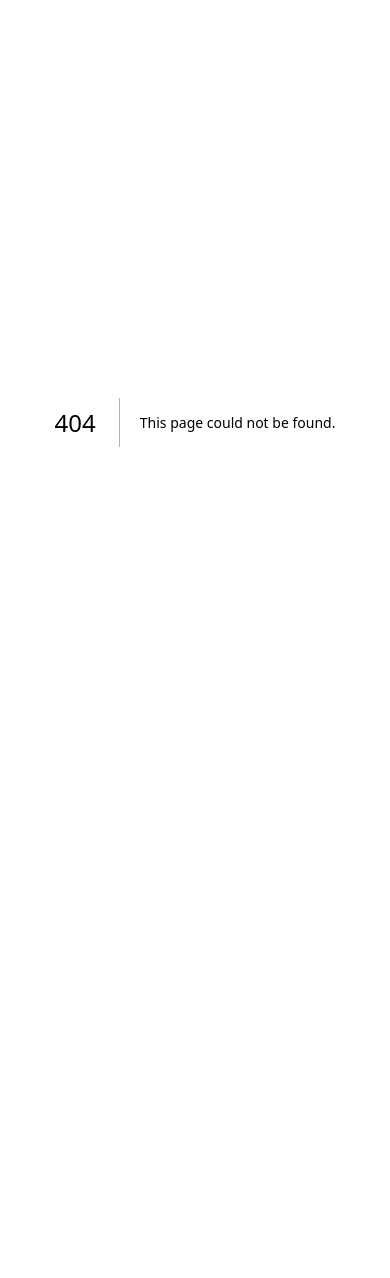
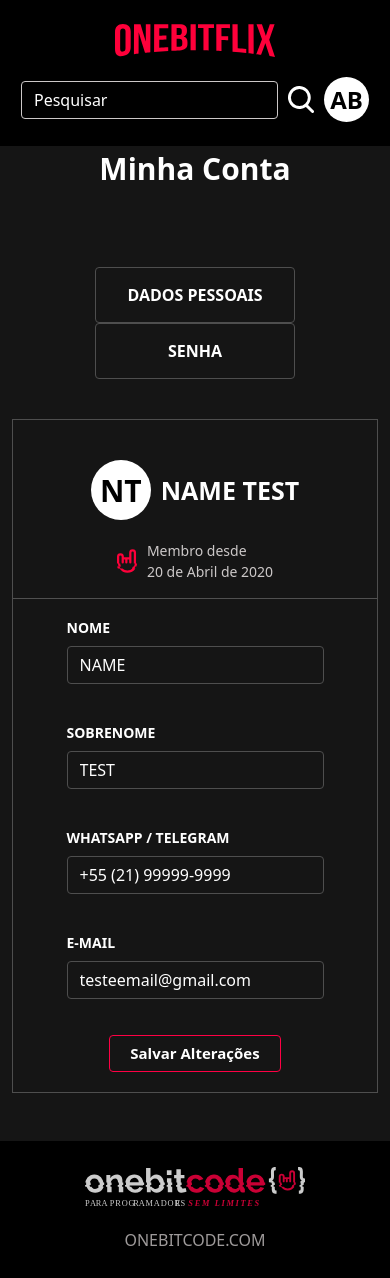
Before and after one commit to Viniciusrbr/onebitflix-frontend, a Next.js app: page /profile in a window 390 px wide. Before the commit this address had no page. Before the commit the page ends 844 px from the top, so only its background shows below. Built offline with nearby package versions, Linux system fonts and the light colour scheme.

Commit message:
Criação dos elementos da página de informações do usuário, do seu estilo visual e também da sua responsividade completa - profile (Usuário)

```diff
--- /dev/null
+++ b/pages/profile.tsx
@@ -0,0 +1,52 @@
+import Head from "next/head";
+import styles from "../styles/profile.module.scss";
+import UserForm from "@/src/components/profile/user";
+import HeaderAuth from "@/src/components/common/headerAuth";
+import { Button, Col, Container, Row } from "reactstrap";
+import Footer from "@/src/components/common/footer";
+
+const UserInfo = function () {
+  return (
+    <>
+      <Head>
+        <title>Onebitflix - Meus Dados</title>
+        <link rel="shortcut icon" href="/favicon.svg" type="image/x-icon" />
+      </Head>
+      <main>
+
+        <div className={styles.header}>
+          <HeaderAuth />
+        </div>
+
+
+        <Container calssName="py-5">
+          <p className={styles.title}>Minha Conta</p>
+          <Row className="pt-3 pb-5">
+
+            <Col md={4} className={styles.btnColumn}>
+              <Button outline className={styles.renderForm}>
+                DADOS PESSOAIS
+              </Button>
+              <Button outline className={styles.renderForm}>
+                SENHA
+              </Button>
+            </Col>
+
+            <Col md>
+              <UserForm />
+            </Col>
+
+          </Row>
+        </Container>
+
+        <div className={styles.footer}>
+          <Footer />
+        </div>
+
+
+      </main>
+    </>
+  );
+};
+
+export default UserInfo;
--- /dev/null
+++ b/src/components/profile/user/index.tsx
@@ -0,0 +1,93 @@
+import { Button, Form, FormGroup, Input, Label } from "reactstrap";
+import styles from "../../../../styles/profile.module.scss";
+
+const UserForm = function () {
+    return (
+        <>
+            <Form className={styles.form}>
+                <div className={styles.formName}>
+                    <p className={styles.nameAbbreviation}>NT</p>
+                    <p className={styles.userName}>NAME TEST</p>
+                </div>
+
+                <div className={styles.memberTime}>
+                    <img src="/profile/iconUserAccount.svg" alt="iconProfile" className={styles.memberTimeImg} />
+                    <p className={styles.memberText}>Membro desde <br /> 20 de Abril de 2020</p>
+                </div>
+
+                <hr />
+
+                <div className={styles.inputFlexDiv}>
+                    <FormGroup>
+                        <Label className={styles.label} for="firstName">
+                            NOME
+                        </Label>
+                        <Input
+                            name="firstName"
+                            type="text"
+                            id="firstName"
+                            placeholder="Qual o seu primeiro nome?"
+                            required
+                            maxLength={20}
+                            className={styles.inputFlex}
+                            value={"Name"}
+                        />
+                    </FormGroup>
+                    <FormGroup>
+                        <Label className={styles.label} for="lastName">
+                            SOBRENOME
+                        </Label>
+                        <Input
+                            name="lastName"
+                            type="text"
+                            id="lastName"
+                            placeholder="Qual o seu último nome?"
+                            required
+                            maxLength={20}
+                            className={styles.inputFlex}
+                            value={"Test"}
+                        />
+                    </FormGroup>
+                </div>
+
+                <div className={styles.inputNormalDiv}>
+                    <FormGroup>
+                        <Label className={styles.label} for="phone">
+                            WHATSAPP / TELEGRAM
+                        </Label>
+                        <Input
+                            name="phone"
+                            type="tel"
+                            id="phone"
+                            placeholder="(xx) 9xxxx-xxxx"
+                            required
+                            className={styles.input}
+                            value={"+55 (21) 99999-9999"}
+                        />
+                    </FormGroup>
+                    <FormGroup>
+                        <Label className={styles.label} for="email">
+                            E-MAIL
+                        </Label>
+                        <Input
+                            name="email"
+                            type="email"
+                            id="email"
+                            placeholder="Coloque o seu email"
+                            required
+                            className={styles.input}
+                            value={"testeemail@gmail.com"}
+                        />
+                    </FormGroup>
+
+                    <Button className={styles.formBtn} outline>
+                        Salvar Alterações
+                    </Button>
+                </div>
+
+            </Form>
+        </>
+    );
+};
+
+export default UserForm;
--- /dev/null
+++ b/styles/profile.module.scss
@@ -0,0 +1,190 @@
+@import "./colors.module.scss";
+
+.header,
+.footer {
+    background-color: black;
+}
+
+.form {
+    border: 1px solid $darkGray;
+    padding: 20px 0px;
+    max-width: 100%;
+}
+
+.formName {
+    display: flex;
+    align-items: center;
+    justify-content: center;
+    gap: 10px;
+
+    width: 80%;
+    margin: 20px auto;
+    text-transform: uppercase;
+}
+
+.nameAbbreviation {
+    font-size: 40px;
+    font-weight: bold;
+
+    min-height: 70px;
+    min-width: 70px;
+    border-radius: 50%;
+
+    background-color: white;
+    color: black;
+    display: flex;
+    justify-content: center;
+    align-items: center;
+}
+
+.userName {
+    font-size: 30px;
+    font-weight: bold;
+}
+
+.memberTime {
+    display: flex;
+    justify-content: center;
+    gap: 10px;
+}
+
+.memberTimeImg {
+    width: 20px;
+}
+
+.memberText {
+    font-size: 14px;
+    color: $lightGray;
+}
+
+// Form
+
+.inputFlexDiv {
+    display: flex;
+    flex-wrap: wrap;
+    justify-content: center;
+    gap: 50px;
+}
+
+.label {
+    font-size: 14px;
+    font-weight: bold;
+}
+
+.inputFlex {
+    text-transform: uppercase;
+
+    width: 250px;
+    background-color: transparent;
+    border: 1px solid $darkGray;
+    color: white;
+
+    &::placeholder {
+        color: $lightGray;
+    }
+
+    &:focus {
+        box-shadow: none;
+        border-color: $lightRed;
+        color: white;
+        background-color: transparent;
+    }
+}
+
+.inputNormalDiv {
+    display: flex;
+    flex-direction: column;
+    align-items: center;
+    margin-top: 20px;
+    gap: 20px;
+}
+
+.input {
+    @extend .inputFlex;
+    text-transform: lowercase;
+    width: 550px;
+}
+
+.formBtn {
+    border-color: $lightRed;
+    text-align: center;
+    color: white;
+    font-weight: bold;
+    font-size: 15px;
+    padding: 6px 20px;
+
+    &:hover {
+        border-color: $darkRed;
+        background-color: transparent;
+        color: $lightGray;
+    }
+}
+
+// botões na lateral
+
+.title {
+    font-size: 45px;
+    font-weight: bold;
+    padding-bottom: 50px;
+}
+
+.renderForm {
+    display: block;
+    width: 200px;
+
+    background-color: transparent;
+    font-weight: bold;
+
+    border: 1px solid $darkGray;
+    margin: 0 auto;
+    padding: 15px 0px;
+    color: white;
+
+    &:hover {
+        border-color: $lightRed;
+        background-color: transparent;
+        color: $lightGray;
+    }
+}
+
+@media (max-width: 991px) {
+    .title {
+        text-align: center;
+    }
+
+    .btnColumn {
+        width: 100%;
+        margin-bottom: 40px;
+    }
+}
+
+@media (max-width: 767px) {
+    .inputFlexDiv {
+        gap: 20px;
+    }
+
+    .inputFlex {
+        width: 400px;
+    }
+}
+
+@media (max-width: 460px) {
+    .title {
+        font-size: 30px;
+        margin-bottom: 10px;
+    }
+
+    .nameAbbreviation {
+        font-size: 30px;
+        min-width: 60px;
+        min-height: 60px;
+    }
+
+    .userName {
+        font-size: 25px;
+    }
+
+    .inputFlex {
+        width: 100%;
+    }
+}
```
Also changed, not shown: src/components/profile/password/index.tsx (added).
